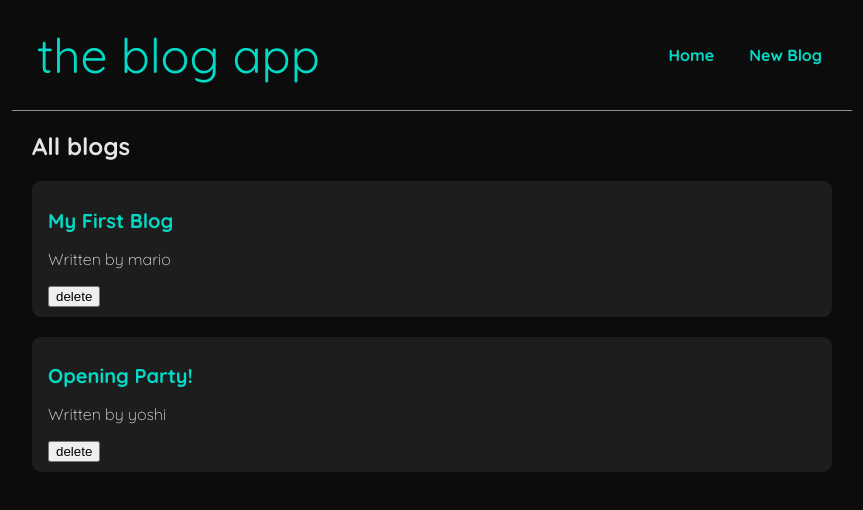
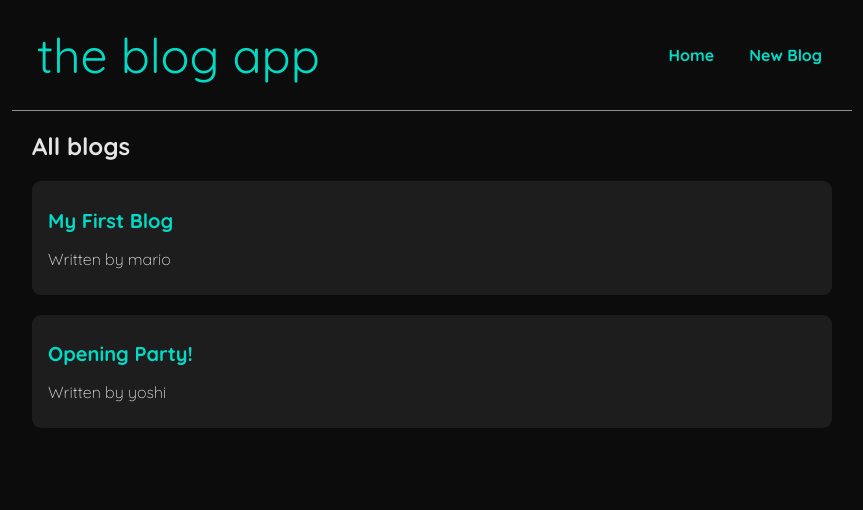
Before and after one commit to Rohit-Nandagawali/blog-app-react, a React (Create React App) app: page / in a window 1280 px wide. Shown: the top 510 px of the page, without its empty margins (208-1071 px from the left). Built offline with nearby package versions, Linux system fonts and the light colour scheme; data requests are answered from the project's data file.

Commit message:
added react router
Added react router and learnt about BrowserRouter , Switch and Router

```diff
--- a/package.json
+++ b/package.json
@@ -8,6 +8,7 @@
     "@testing-library/user-event": "^13.5.0",
     "react": "^18.2.0",
     "react-dom": "^18.2.0",
+    "react-router-dom": "^5.3.4",
     "react-scripts": "5.0.1",
     "web-vitals": "^2.1.4"
   },
--- a/src/App.js
+++ b/src/App.js
@@ -2,15 +2,22 @@
 import './App.css';
 import Home from '../src/Home/Home';
 import Navbar from "../src/Navbar/Navbar"
+import {BrowserRouter as Router,Route,Switch} from 'react-router-dom'
 
 function App() {
   return (
-    <div className="App">
-      <Navbar/>
-      <div className="content">
-        <Home/>
+    <Router>
+      <div className="App">
+        <Navbar/>
+        <div className="content">
+          <Switch>
+            <Route path="/">
+              <Home/>
+            </Route>
+          </Switch>
+        </div>
       </div>
-    </div>
+    </Router>
   );
 }
 
--- a/src/Home/Home.jsx
+++ b/src/Home/Home.jsx
@@ -10,7 +10,7 @@
                 <div className="blog-preview" key={blog.id}>
                     <h2>{blog.title}</h2>
                     <p>Written by {blog.author}</p>
-                    <button onClick={()=>handleDelete(blog.id)}>delete</button>
+                    {/* <button onClick={()=>handleDelete(blog.id)}>delete</button> */}
                 </div>
             ))}
         </div>
@@ -20,13 +20,6 @@
 const Home = () => {
 
     const {data : blogs,isPending,error} = useFetch("http://localhost:8000/blogs")
-
-    const handleDelete = (id) =>{
-        const newBlogs = blogs.filter(blog =>blog.id !== id)
-        // setBlog(newBlogs)
-    }
-
-
 
     return (
         <div className="Home">
```
Also changed, not shown: 1 other file (tests, documents, lock files or other folders).
